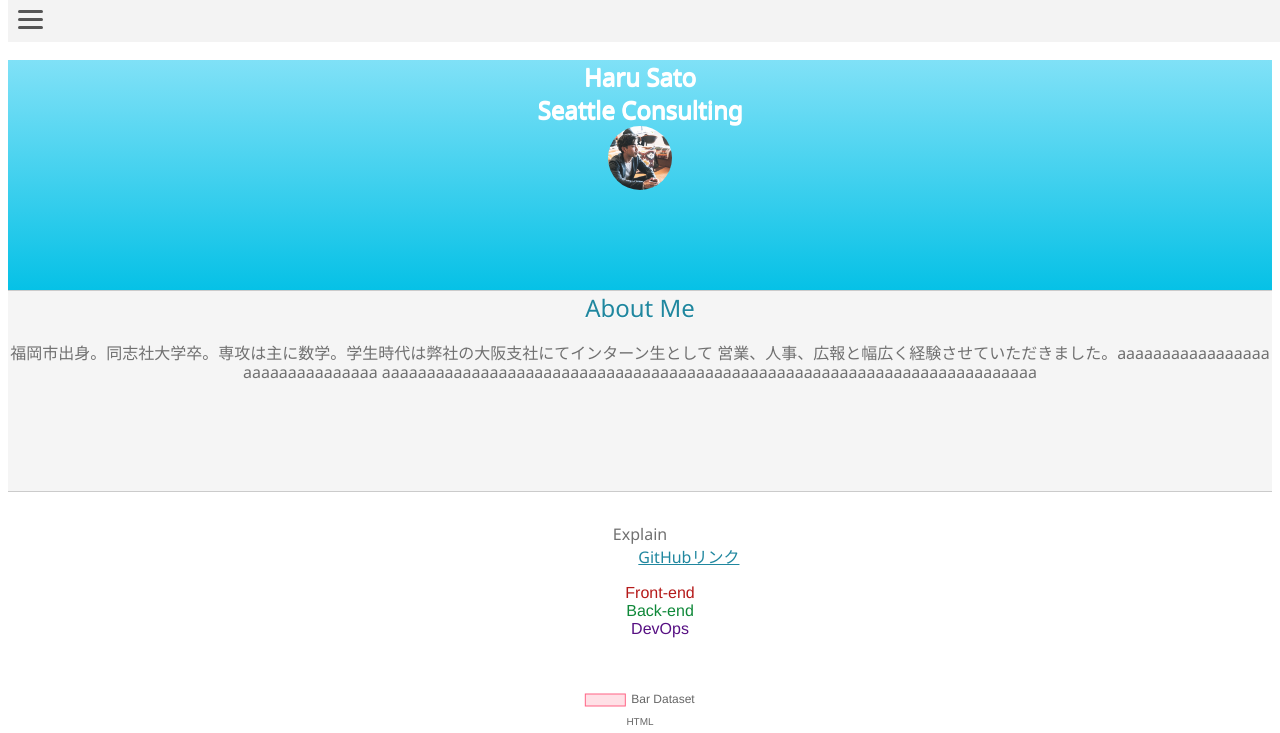
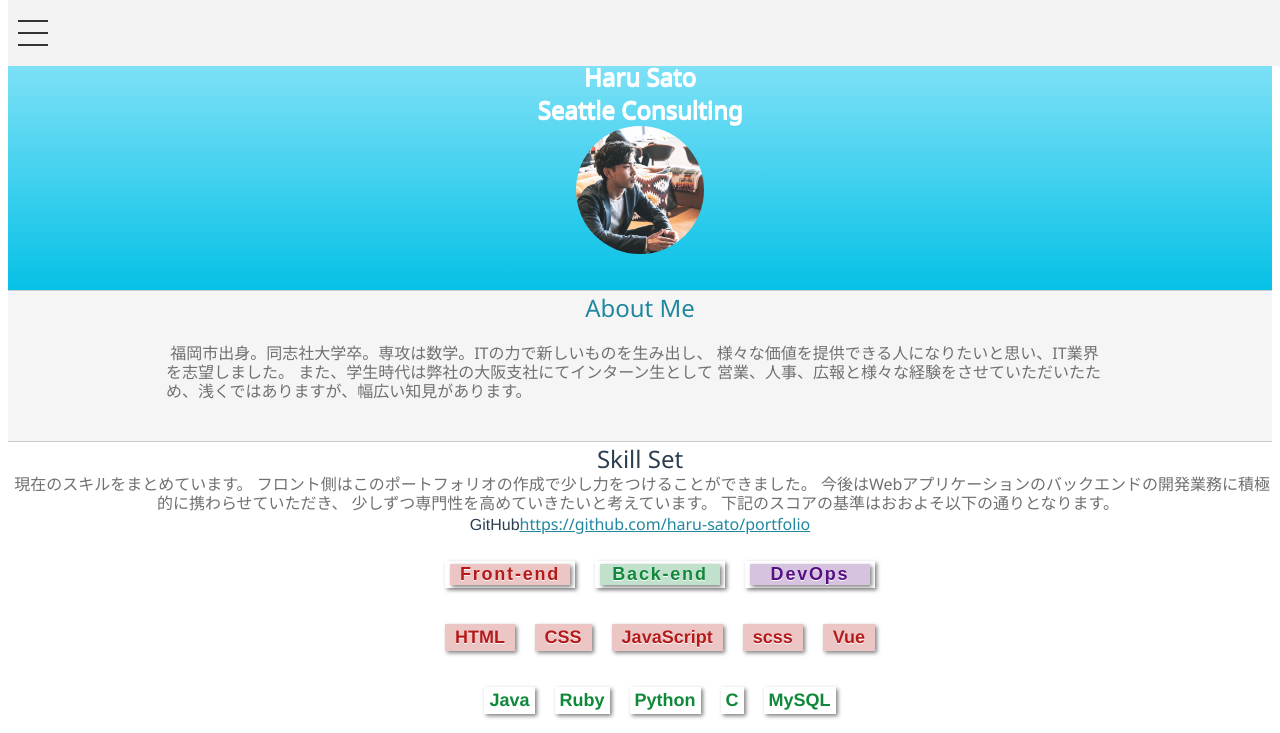
Before and after one commit to haru-sato/haru, a Vue app: page / in a window 1280 px wide. Shown: the top 733 px of the page. Built offline with nearby package versions, Linux system fonts and the light colour scheme.

Commit message:
【ポートフォリオ実装】20200416

```diff
--- a/src/components/About.vue
+++ b/src/components/About.vue
@@ -4,9 +4,10 @@
       About Me
     </div>
     <div id="aboutExplain">
-      福岡市出身。同志社大学卒。専攻は主に数学。学生時代は弊社の大阪支社にてインターン生として
-      営業、人事、広報と幅広く経験させていただきました。aaaaaaaaaaaaaaaaaaaaaaaaaaaaaaaa
-      aaaaaaaaaaaaaaaaaaaaaaaaaaaaaaaaaaaaaaaaaaaaaaaaaaaaaaaaaaaaaaaaaaaaaaaaa
+      福岡市出身。同志社大学卒。専攻は数学。ITの力で新しいものを生み出し、
+      様々な価値を提供できる人になりたいと思い、IT業界を志望しました。
+      また、学生時代は弊社の大阪支社にてインターン生として
+      営業、人事、広報と様々な経験をさせていただいたため、浅くではありますが、幅広い知見があります。
     </div>
   </div>
 </template>
@@ -27,6 +28,10 @@
   background: #f5f5f5;
   width: 100%;
   height: auto;
+  margin-top: 0;
+  min-height: 150px;
+  border-bottom: solid 1px #cbcbcb;
+  white-space: pre-wrap;
 }
 
 #aboutTitle {
@@ -43,14 +48,14 @@
   font-family: 'Noto Sans JP', sans-serif;
   font-family: 'Noto Sans', sans-serif;
   font-size: 12pt;
+  height: 20px;
   word-break: break-all;
   line-height: 1.2;
+  margin: auto;
   margin-top: 20px;
+  width: 75%;
+  text-align: left;
+  white-space: pre-wrap;
 }
 
-div#aboutSection {
-  margin-top: 0;
-  min-height: 200px;
-  border-bottom: solid 1px #cbcbcb;
-}
 </style>
--- a/src/components/BackChart.vue
+++ b/src/components/BackChart.vue
@@ -11,7 +11,7 @@ export default {
         datasets: [
           {
             label: 'Bar Dataset',
-            data: [30, 40, 10, 10, 30],
+            data: [20, 20, 10, 10, 30],
             backgroundColor: [
               'rgba(255, 99, 132, 0.2)',
               'rgba(54, 162, 235, 0.2)',
@@ -33,7 +33,7 @@ export default {
         ]
       },
       options: {
-        scales: {
+        scale: {
             ticks: {
               beginAtZero: true,
               max :50,
--- a/src/components/DevChart.vue
+++ b/src/components/DevChart.vue
@@ -33,7 +33,7 @@ export default {
         ]
       },
       options: {
-        scales: {
+        scale: {
             ticks: {
               beginAtZero: true,
               max :50,
--- a/src/components/Footer.vue
+++ b/src/components/Footer.vue
@@ -49,4 +49,9 @@ export default {
     font-size: 12pt;
     text-shadow: 0 1px 0 rgba(255, 255, 255, 1);
   }
+
+  #footerScroll {
+    width: 50px;
+    height: 50px;
+  }
 </style>
--- a/src/components/FrontChart.vue
+++ b/src/components/FrontChart.vue
@@ -11,7 +11,7 @@ export default {
         datasets: [
           {
             label: 'Bar Dataset',
-            data: [40, 40, 30, 20, 30],
+            data: [40, 40, 30, 20, 40],
             backgroundColor: [
               'rgba(255, 99, 132, 0.2)',
               'rgba(54, 162, 235, 0.2)',
@@ -33,7 +33,7 @@ export default {
         ]
       },
       options: {
-        scales: {
+        scale: {
             ticks: {
               beginAtZero: true,
               max :50,
--- a/src/components/Header.vue
+++ b/src/components/Header.vue
@@ -1,24 +1,18 @@
 <template>
   <div id="headerSection">
-    <div id="nav-drawer">
-      <input
-        id="nav-input"
-        type="checkbox"
-        class="nav-unshown"
-      >
-      <label
-        id="nav-open"
-        for="nav-input"
-      ><span /></label>
-      <label
-        id="nav-close"
-        class="nav-unshown"
-        for="nav-input"
-      />
-      <div id="nav-content">
-        <Menu />
-      </div>
-    </div>
+    <button
+      type="button"
+      class="btn_menu"
+      :class="{'active': isActive}"
+      @click="menu"
+    >
+      <span class="bar bar1" />
+      <span class="bar bar2" />
+      <span class="bar bar3" />
+    </button>
+    <nav :class="{'open':isActive}">
+      <Menu @sample="menuClose" />
+    </nav>
   </div>
 </template>
 
@@ -28,9 +22,23 @@
   export default {
     name : 'Header' ,
     components: {
-    Menu,
+    Menu
+    },
+    data(){
+    return {
+      isActive: false
+    }
+  },
+  methods: {
+    menu(){
+      this.isActive=!this.isActive
+    },
+    menuClose(){
+      this.isActive=false
+      this.$emit('closemenu')
     }
   }
+}
 
 
 </script>
@@ -46,100 +54,72 @@
   top: 0;
 }
 
-#nav-drawer {
-  position: relative;
+nav {
+  max-width: 768px;
+  width: 100%;
+  height: 100%;
+  transition: all 0.2s;
+  transform: translate(-100%);
+  position: fixed;
+  top: 0;
+  left: 0;
+  z-index: 1001;
+  background-color: #fff;
 }
 
-/* チェックボックス等は非表示に */
-.nav-unshown {
-  display: none;
+nav.open {
+  transform: translateX(0);
+  position: fixed;
+  z-index: 10;
 }
 
-/* アイコンのスペース */
-#nav-open {
-  display: inline-block;
+/* ボタンタグ設定 */
+button {
+  display: block;
+  background: none;
+  border: none;
+  padding: 0;
   width: 30px;
-  height: 22px;
-  vertical-align: middle;
-  float: left;
+  color: #333;
+  font-size: 8px;
+  letter-spacing: 0.1em;
+  cursor: pointer;
+  text-align: left;
+  outline: none;
 }
 
-.nav-drawer.active span:nth-of-type(1) {
-  -webkit-transform: translateY(20px) rotate(-315deg);
-  transform: translateY(20px) rotate(-315deg);
+/* ハンバーガーボタン3本線 */
+button span.bar {
+  display: block;
+  height: 2px;
+  background-color: #333;
+  margin: 10px 0;
+  transition: all 0.2s;
+  transform-origin: 0 0;
 }
 
-.nav-drawer.active span:nth-of-type(2) {
+/* メニューアクティブ時 */
+button.active span.bar {
+  width: 49px;
+}
+
+button.active .bar1 {
+  transform: rotate(40deg);
+  position: fixed;
+  right: 0;
+  top: 0;
+  z-index: 1001;
+}
+
+button.active .bar2 {
   opacity: 0;
 }
 
-.nav-drawer.active span:nth-of-type(3) {
-  -webkit-transform: translateY(-20px) rotate(315deg);
-  transform: translateY(-20px) rotate(315deg);
-}
-
-/* ハンバーガーアイコンをCSSだけで表現 */
-#nav-open span,
-#nav-open span::before,
-#nav-open span::after {
-  position: absolute;
-  height: 3px;/* 線の太さ */
-  width: 25px;/* 長さ */
-  border-radius: 3px;
-  background: #555;
-  display: block;
-  content: '';
-  cursor: pointer;
-}
-
-#nav-open span::before {
-  bottom: -8px;
-}
-
-#nav-open span::after {
-  bottom: -16px;
-}
-
-/* 閉じる用の薄黒カバー */
-#nav-close {
-  display: none;/* はじめは隠しておく */
+button.active .bar3 {
+  transform: rotate(-40deg);
   position: fixed;
-  z-index: 99;
-  top: 0;/* 全体に広がるように */
-  left: 0;
-  width: 100%;
-  height: 100%;
-  background: black;
-  opacity: 0;
-  transition: 0.3s ease-in-out;
-}
-
-/* 中身 */
-#nav-content {
-  overflow: auto;
-  position: fixed;
-  top: 0;
-  left: 0;
-  z-index: 9999;/* 最前面に */
-  width: 90%;/* 右側に隙間を作る（閉じるカバーを表示） */
-  max-width: 330px;/* 最大幅（調整してください） */
-  height: 100%;
-  background: #fff;/* 背景色 */
-  transition: 0.3s ease-in-out;/* 滑らかに表示 */
-  -webkit-transform: translateX(-105%);
-  transform: translateX(-105%);/* 左に隠しておく */
-}
-
-/* チェックが入ったらもろもろ表示 */
-#nav-input:checked ~ #nav-close {
-  display: block;/* カバーを表示 */
-  opacity: 0.5;
-}
-
-#nav-input:checked ~ #nav-content {
-  -webkit-transform: translateX(0%);
-  transform: translateX(0%);/* 中身を表示（右へスライド） */
-  box-shadow: 6px 0 25px rgba(0, 0, 0, 0.15);
+  right: 0;
+  z-index: 1001;
 }
 
 </style>
--- a/src/components/Main.vue
+++ b/src/components/Main.vue
@@ -48,8 +48,8 @@
 
 #profilePicture {
   border-radius: 50%;
-  width: 64px;
-  height: 64px;
+  width: 128px;
+  height: 128px;
 }
 
 </style>
--- a/src/components/Menu.vue
+++ b/src/components/Menu.vue
@@ -3,33 +3,34 @@
     <span
       id="drawerButton"
       class="css-bar"
-    ><img src="#"></span>
+    />
     <ul id="drawerMenuSection">
-      <li
-        id="drawerMenuItem"
-        style="list-style: disc;"
-      >
+      <li id="drawerMenuItem">
         <a
           id="drawerMenuItemLink"
-          href="#"
+          href="#app"
+          @click="clickSmoothScroll()"
         >Home</a>
       </li>
       <li id="drawerMenuItem">
         <a
           id="drawerMenuItemLink"
-          href="#"
+          href="#aboutSection"
+          @click="clickSmoothScroll()"
         >About Me</a>
       </li>
       <li id="drawerMenuItem">
         <a
           id="drawerMenuItemLink"
-          href="#"
+          href="#skillSection"
+          @click="clickSmoothScroll()"
         >Skill Sets</a>
       </li>
       <li id="drawerMenuItem">
         <a
           id="drawerMenuItemLink"
-          href="#"
+          href="#visionSection"
+          @click="clickSmoothScroll()"
         >Vision</a>
       </li>
     </ul>
@@ -39,9 +40,22 @@
 <script>
   export default {
     name : 'Menu' ,
-    props:{
-    msg: String
+    data(){
+    return {
+      isActive: true
     }
+  },
+  methods: {
+    clickSmoothScroll () {
+      event.preventDefault()
+      this.$SmoothScroll(
+        document.querySelector('#app'),
+        400,
+        'y'
+      );
+      this.$emit('sample')
+    }
+  }
   }
 </script>
 
@@ -51,25 +65,48 @@
 #drawerSection {
   background: #f3f3f3;
   width: 100%;
-  height: auto;
+  max-width: 768px;
 }
 
 #drawerMenuSection {
   background: #fff;
   width: 100%;
   height: auto;
+  margin-top: 60px;
+  padding-left: 0;
 }
 
 #drawerMenuItem {
   background: #fff;
   width: 100%;
   height: 50px;
+  border-bottom: 0.1px solid #707070;
 }
 
 #drawerMenuItemLink {
-  background: #707070;
+  color: #707070;
   font-family: 'Noto Sans JP', sans-serif;
   font-family: 'Noto Sans', sans-serif;
+  font-size: 20px;
+  font-weight: bold;
+  border-bottom: 2px solid #fff;
+  text-decoration: none;
+  display: block;
+  position: relative;
+  top: 10px;
 }
 
+#drawerButton {
+  background-color: #f3f3f3;
+  width: 100%;
+  max-width: 768px;
+  height: 60px;
+  position: fixed;
+  top: 0;
+  left: 0;
+}
+
+li {
+  display: block;
+}
 </style>
--- a/src/components/Skill.vue
+++ b/src/components/Skill.vue
@@ -1,52 +1,72 @@
 <template>
   <div id="skillSection">
     <div id="skillTitle">
-      Title
+      Skill Set
     </div>
     <div id="skillExplain">
-      Explain
+      現在のスキルをまとめています。
+      フロント側はこのポートフォリオの作成で少し力をつけることができました。
+      今後はWebアプリケーションのバックエンドの開発業務に積極的に携わらせていただき、
+      少しずつ専門性を高めていきたいと考えています。
+      下記のスコアの基準はおおよそ以下の通りとなります。
     </div>
-    <label for="gitHubLabel">GitHubラベル</label>
+    <label for="gitHubLabel">GitHub</label>
     <a
       id="gitHubLink"
       href="https://github.com/haru-sato/portfolio"
-    >GitHubリンク</a>
+    >https://github.com/haru-sato/portfolio</a>
     <div id="skillCategories">
       <ul>
         <li>
-          <span
+          <button
             id="Front"
-            @click="FrontChange"
-          > Front-end</span>
+            @click="setCurrentChart('FrontChart')"
+          >
+            Front-end
+          </button>
         </li>
         <li>
-          <span
+          <button
             id="Back"
-            @click="BackChange"
-          >Back-end</span>
+            @click="setCurrentChart('BackChart')"
+          >
+            Back-end
+          </button>
         </li>
         <li>
-          <span
-            id="DevOps"
-            @click="DevChange"
-          >DevOps</span>
+          <button
+            id="Dev"
+            @click="setCurrentChart('DevChart')"
+          >
+            DevOps
+          </button>
         </li>
       </ul>
     </div>
     <div id="skillList">
       <ul
-        id="Front-end"
-        :class="{'active': Frontclicked}"
+        id="btn-Front"
+        :class="{'Frontchange': isFrontActive}"
       >
-        <li>HTML</li>
-        <li>CSS</li>
-        <li>JavaScript</li>
-        <li>SCSS</li>
-        <li>Vue</li>
+        <li class="btn-F">
+          HTML
+        </li>
+        <li class="btn-F">
+          CSS
+        </li>
+        <li class="btn-F">
+          JavaScript
+        </li>
+        <li class="btn-F">
+          scss
+        </li>
+        <li class="btn-F">
+          Vue
+        </li>
       </ul>
       <ul
-        id="Back-end"
-        :class="{'active': Backclicked}"
+        id="btn-Back"
+        :class="{'Backchange': isBackActive}"
       >
         <li>Java</li>
         <li>Ruby</li>
@@ -55,27 +75,26 @@
         <li>MySQL</li>
       </ul>
       <ul
-        id="DevOps"
-        :class="{'active': Devclicked}"
+        id="btn-Dev"
+        :class="{'Devchange': isDevActive}"
       >
-        <li>Linux</li>
+        <li>Lenux</li>
         <li>Node</li>
         <li>Git</li>
         <li>GitHub</li>
         <li>Firebase</li>
       </ul>
     </div>
-    <div
-      v-if="Frontclicked"
-      id="skillGraph"
-    >
+    <div id="skillGraph">
+      <div v-if="isFrontActive">
         <FrontChart />
       </div>
-    <div v-if="Backclicked">
+      <div v-if="isBackActive">
         <BackChart />
       </div>
-    <div v-if="Devclicked">
+      <div v-if="isDevActive">
         <DevChart />
+      </div>
     </div>
   </div>
 </template>
@@ -94,26 +113,23 @@
     },
   data() {
     return{
-      Frontclicked:true,
-      Backclicked:false,
-      Devcliced:false
+      currentChart: 'FrontChart'
     }
   },
-    methods:{
-      Frontchange(){
-        this.Frontclicked=true;
-        this.Backclicked=false;
-        this.Devclicked=false;
+  computed: {
+    isFrontActive() {
+      return this.currentChart=='FrontChart';
     },
-      Backchange(){
-        this.Frontclicked=false;
-        this.Backclicked=true;
-        this.Devclicked=false;
+    isBackActive() {
+      return this.currentChart=='BackChart';
     },
-      Devchange(){
-        this.Backclicked=false;
-        this.Frontclicked=false;
-        this.Devclicked=true;
+    isDevActive() {
+      return this.currentChart=='DevChart';
+    }
+  },
+  methods: {
+    setCurrentChart(chart) {
+      this.currentChart = chart;
     }
   }
 }
@@ -123,17 +139,17 @@
 @import url('https://fonts.googleapis.com/css?family=Noto+Sans|Noto+Sans+JP&display=swap');
 
 #skillSection {
-    color: #fff;
   width: 100%;
   height: auto;
+  white-space: pre-wrap;
 }
 
 #skillTitle {
-    color: #fff;
   font-family: 'Noto Sans JP', sans-serif;
   font-family: 'Noto Sans', sans-serif;
   font-size: 18pt;
   text-shadow: 0 1px 0 rgba(255, 255, 255, 1);
+  white-space: pre-wrap;
 }
 
 #skillExplain {
@@ -142,6 +158,7 @@
   font-family: 'Noto Sans', sans-serif;
   font-size: 12pt;
   word-break: break-all;
+  white-space: pre-wrap;
   line-height: 1.2;
 }
 
@@ -157,25 +174,73 @@
   font-family: 'Noto Sans JP', sans-serif;
   font-family: 'Noto Sans', sans-serif;
   font-size: 12pt;
-  }
-
-  #skillCategories {
-    width: auto;
-  }
-
-  #skillList {
-    height: 30px;
+  text-align: center;
 }
 
 #Front {
   color: #b51a1a;
+  background-color: rgba(181, 26, 26, 0.25);
 }
 
 #Back {
   color: #0f8839;
+  background-color: rgba(15, 136, 57, 0.25);
 }
 
-  #DevOps {
+#Dev {
+  color: #571083;
+  background-color: rgba(87, 16, 131, 0.25);
+}
+
+li {
+  font-size: 18px;
+  box-shadow: 2px 2px 4px gray;
+  margin: 10px;
+  padding: 3px 5px;
+  border-style: none;
+  font-weight: bold;
+  text-shadow: 0 1px 0 rgba(255, 255, 255, 1);
+  display: inline-block;
+}
+
+#Front,
+#Back,
+#Dev {
+  box-shadow: 2px 2px 4px gray;
+  width: 120px;
+  font-size: 18px;
+  font-weight: bold;
+  text-shadow: 0 1px 0 rgba(255, 255, 255, 1);
+  text-align: center;
+}
+
+.Frontchange li {
+  background-color: rgba(181, 26, 26, 0.25);
+}
+
+.Backchange li {
+  background-color: rgba(15, 136, 57, 0.25);
+}
+
+.Devchange li {
+  background-color: rgba(87, 16, 131, 0.25);
+}
+
+#btn-Front li {
+  color: #b51a1a;
+}
+
+#btn-Back li {
+  color: #0f8839;
+}
+
+#btn-Dev li {
   color: #571083;
 }
+
+#skillGraph {
+  width: 30%;
+  height: 30%;
+  margin: 0 auto;
+}
 </style>
```
Also changed, not shown: src/components/Vision.vue (+3 -5 lines). Lines whose indentation alone changed are shown as unchanged.
